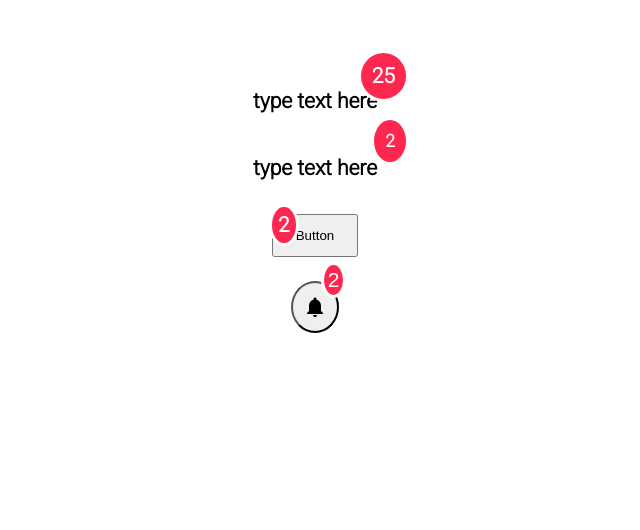
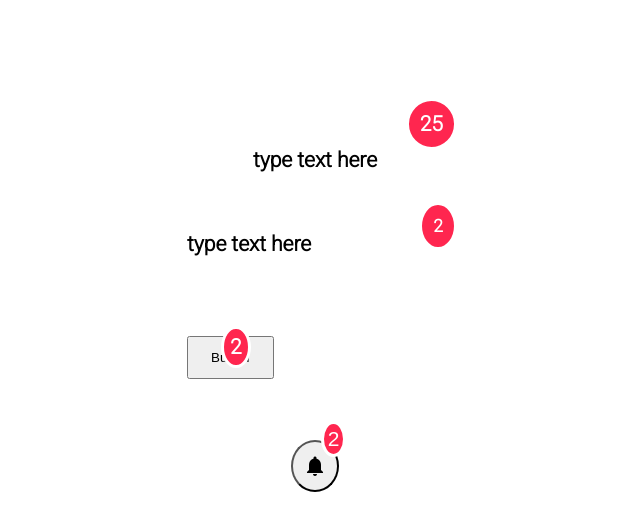
Before and after one commit to jeetbhalani15/Component-Library, a plain HTML site: page components/Badges/badges.html in a window 1280 px wide. Shown: the whole page, without its empty margins (325-965 px from the left). Drawn offline with Linux system fonts and the light colour scheme.

Commit message:
badges px to rem

```diff
--- a/components/Badges/badges.css
+++ b/components/Badges/badges.css
@@ -1,26 +1,17 @@
 @import "/reset.css";
 .box{
-    display: flex;
-    flex-direction: column;
-    align-items: center;
-    margin-top: 80px;
+    margin-top: 8rem;
     justify-content: center;
-    gap: 60px;
+    gap: 6rem;
 }
 .badges{
-    display: flex;
     flex-direction: column;
-    align-items: center;
-    justify-content: center;
-    gap: 25px;
+    gap: 2.5rem;
 }
 .text__badge{
     position: relative;
-    width: 160px;
-    height: 42px;
-    display: flex;
-    align-items: center;
-    justify-content: center;
+    width: 16rem;
+    height: 4rem;
     color: var(--badge-text-color2);
     font-size: 21px;
     font-weight: 800;
@@ -87,12 +78,14 @@ CSS ICONS WITH BAGDES
 }
 .icon__badge{
     position: relative;
-    display: flex;
-    align-items: center;
-    justify-content: center;
     color: black;
     font-size: 21px;
     font-weight: 800;
     border-radius: 50%;
-    width: 30px;
+    width: 3rem;
 }
+.flex{
+    display: flex;
+    justify-content: center;
+    align-items: center;
+}
--- a/components/Badges/badges.html
+++ b/components/Badges/badges.html
@@ -13,9 +13,9 @@
        <!--
         BADGES
      -->
-    <div class="box">
-        <div class="badges">
-        <div class="text__badge">
+    <div class="box flex">
+        <div class="badges flex">
+        <div class="text__badge flex">
             <span>type text here</span>
             <span class="badge">25</span>
         </div>
@@ -27,7 +27,7 @@
             <button>Button</button>
             <span class="badge__btn">2</span>
         </div>
-        <button type="button" class="icon__badge">
+        <button type="button" class="icon__badge flex">
             <span class="material-icons">notifications</span>
             <span class="badge__icon">2</span>
           </button>
```
